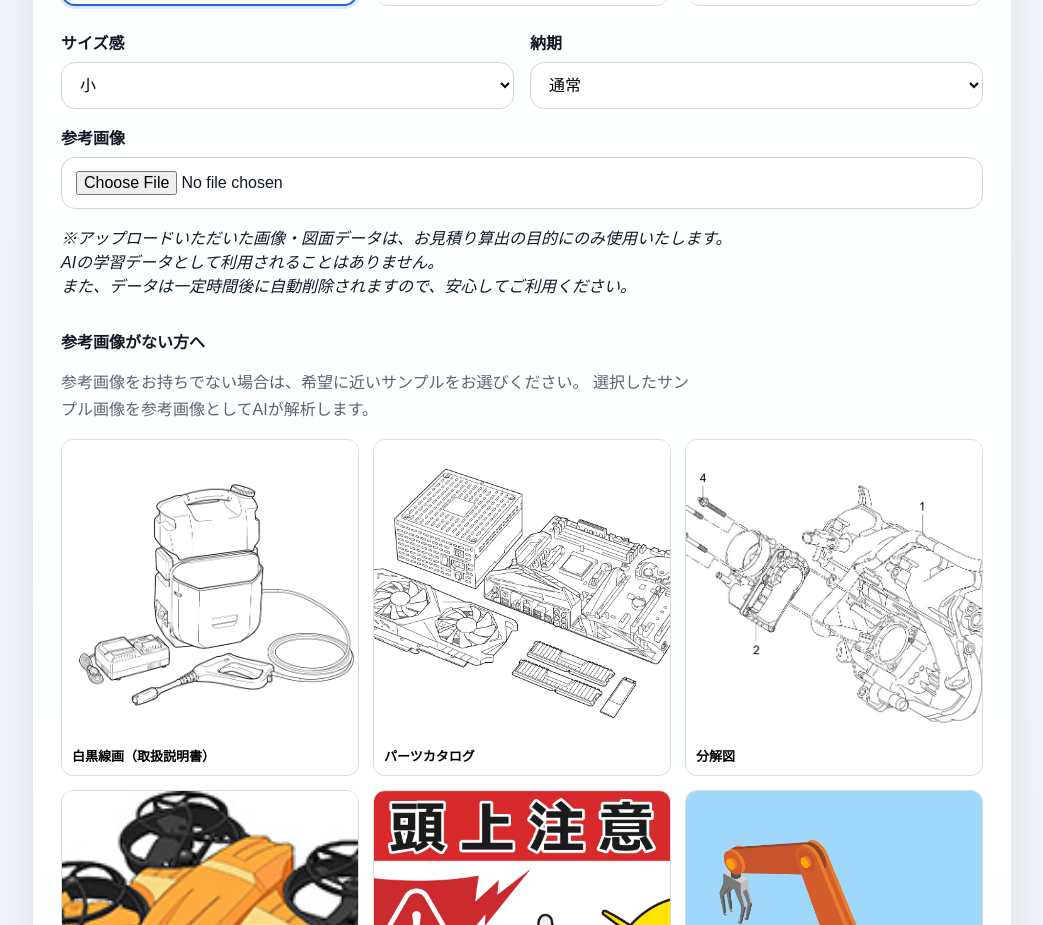
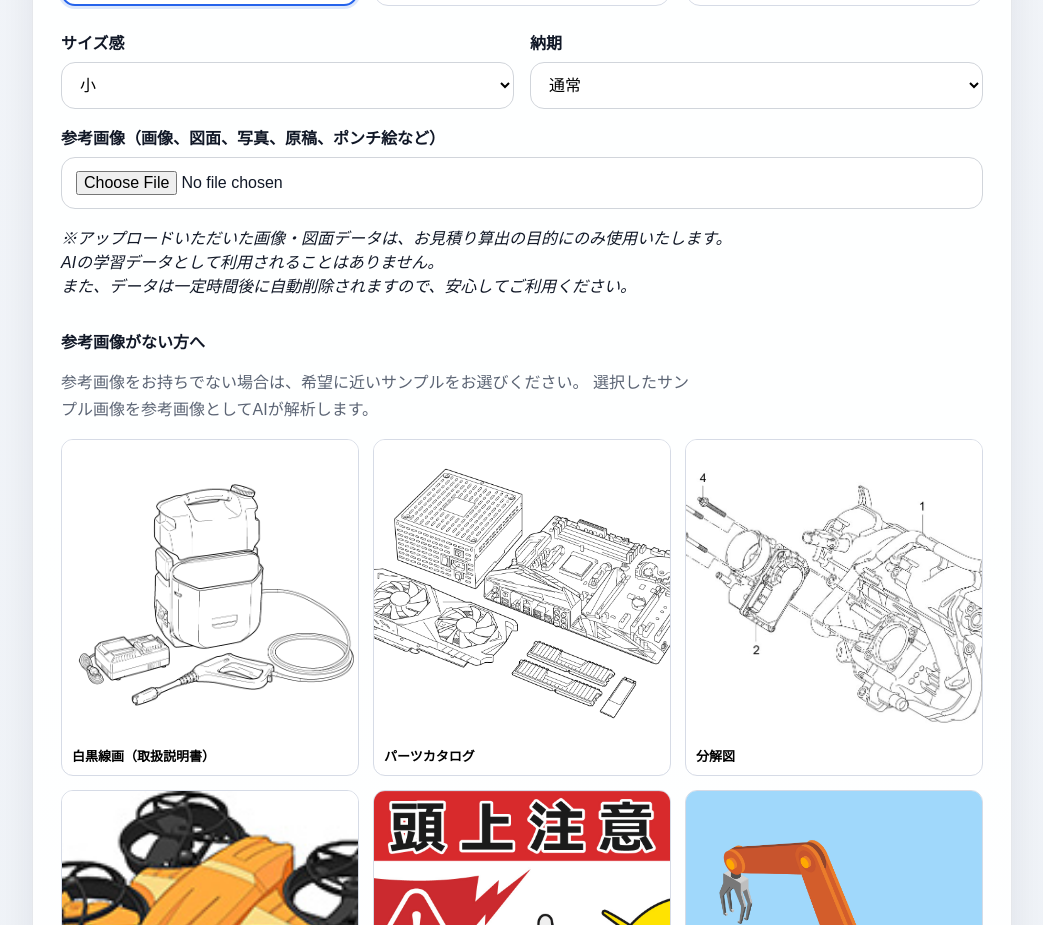
Before and after one commit to k-hioki-source/ai-estimate, a Next.js app: page / in a window 1280 px wide. Shown: the part 2160-3085 px from the top of the page, without its empty margins (118-1161 px from the left). Built offline with nearby package versions, Linux system fonts and the light colour scheme.

Commit message:
Update EstimateForm.tsx

```diff
--- a/components/EstimateForm.tsx
+++ b/components/EstimateForm.tsx
@@ -590,7 +590,7 @@ async function handleFormalQuoteRequest() {
             </div>
 
   <div className="gridSpan2">
-  <label htmlFor="image">参考画像</label>
+  <label htmlFor="image">参考画像（画像、図面、写真、原稿、ポンチ絵など）</label>
   <input
     id="image"
     name="image"
```
